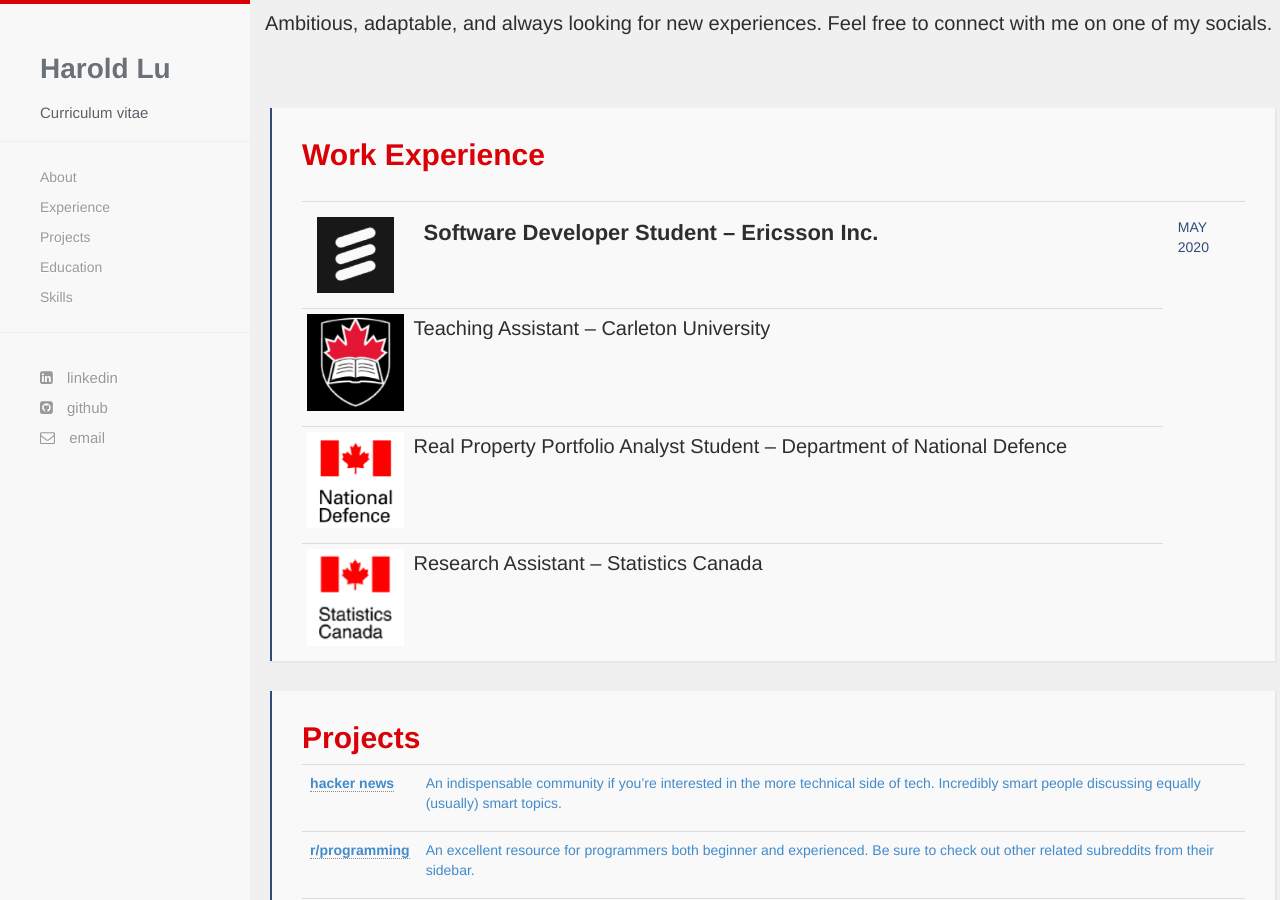
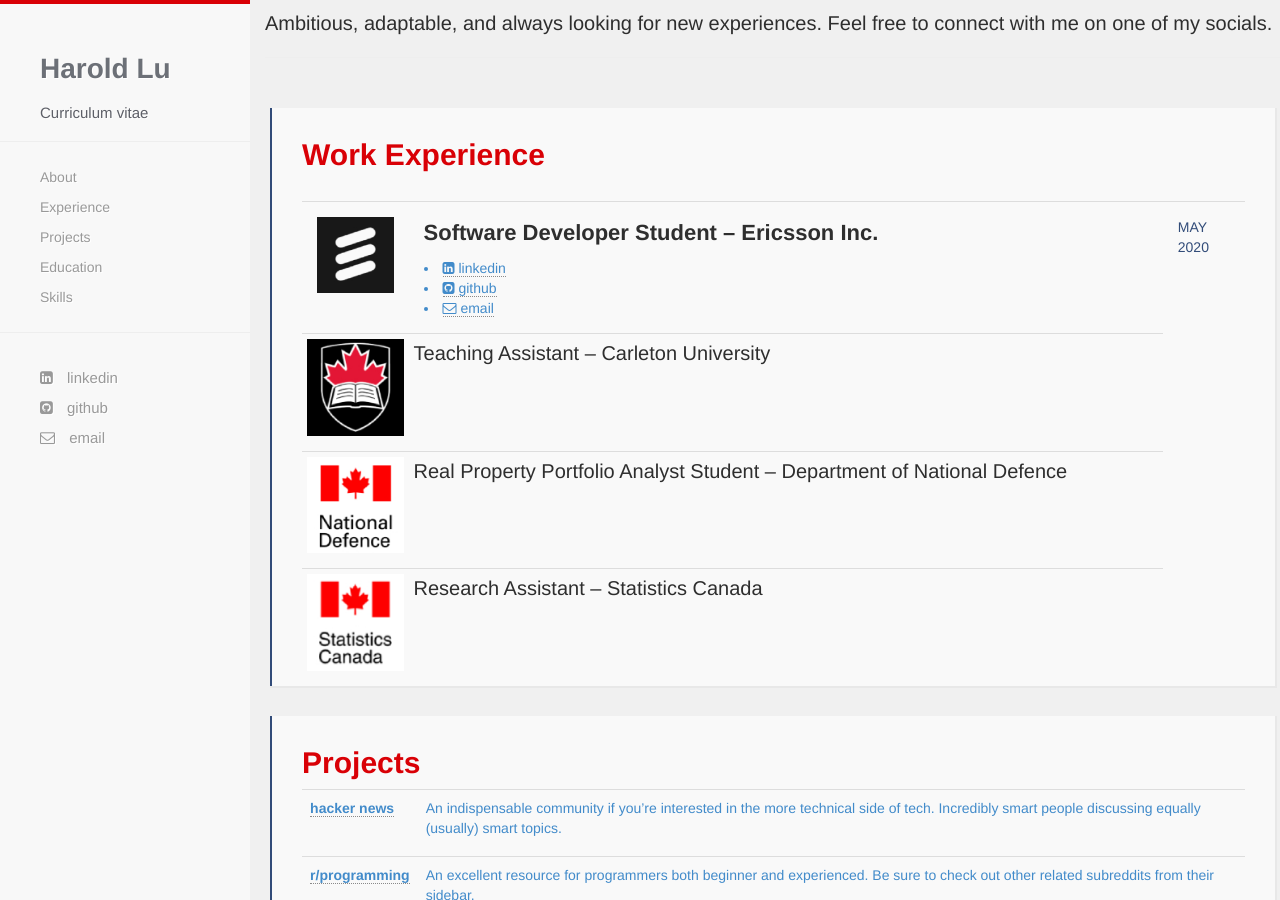
Before and after one commit to harold-lu/harold-lu.github.io, a Jekyll site: the page built from index.html, in a window 1280 px wide and 900 px high, scrolled down 893 px. Built offline with Jekyll 4.4.1, drawn with Linux system fonts in a browser that asks for light colours; nearby versions of some CDN libraries; some web fonts are replaced.

Commit message:
table update

```diff
--- a/index.html
+++ b/index.html
@@ -33,6 +33,10 @@
             </td>
             <td style="width:80%;padding:15px">
               <p style="color:#2e2e2e;font-size:22px;font-weight:600">Software Developer Student &ndash; Ericsson Inc.</p>
+			  <!-- <p style="color:#2e2e2e;font-size:18px;font-weight:400"> -->
+			  <li> <a href="{{ site.linkedin }}"><i class="fa fa-linkedin-square"></i> linkedin</a> </li>
+			  <li> <a href="{{ site.github }}"><i class="fa fa-github-square"></i> github</a></li>
+			  <li> <a href="{{ site.email }}"><i class="fa fa-envelope-o"></i> email</a> </li>
             </td>
 			<td style="padding:15px">
 			  <p style="color:#324C79; font-size:14px">MAY 2020</p>
```
